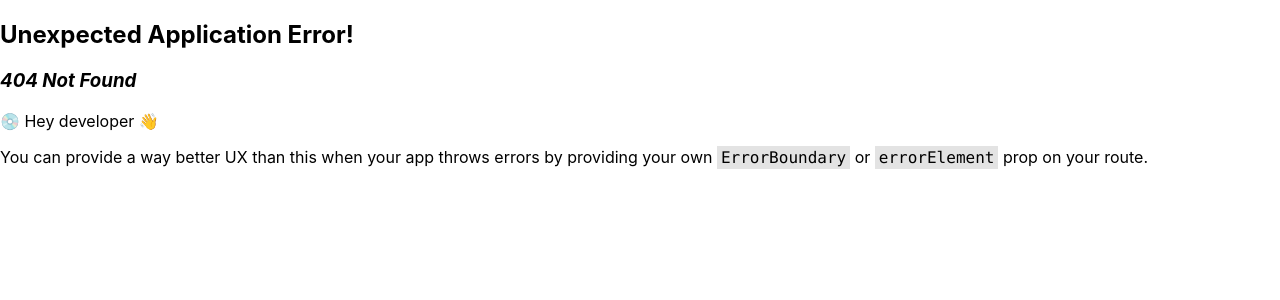
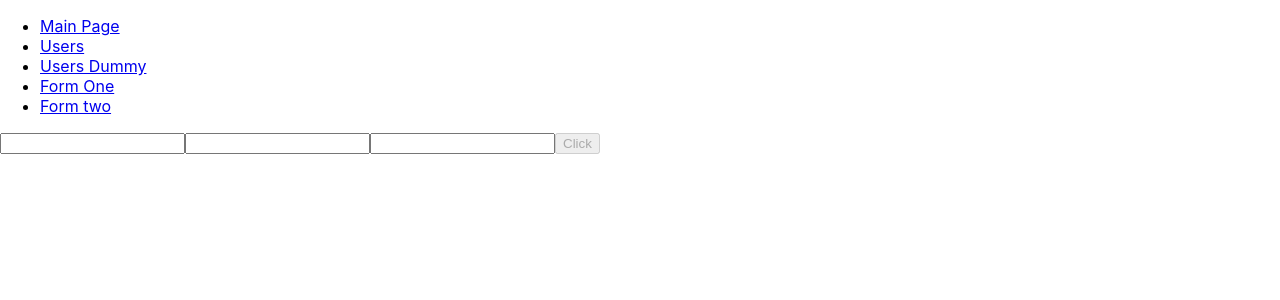
Before and after one commit to Olegogonovskyi/js_2024_ogonowskyi, a React (Create React App) app: page /formtwo in a window 1280 px wide. Before the commit this address had no page. Shown: the top 300 px of the page. Built offline with nearby package versions, Linux system fonts and the light colour scheme.

Commit message:
train-route-nav: 1. Make all JSON comp: done 2.Make all Dummy comp: done 3. Make routing and nav: done 4. forms validation: done
play with forms

```diff
--- /dev/null
+++ b/src/Pages/FormTwoPage.tsx
@@ -0,0 +1,12 @@
+import React, {FC} from 'react';
+import FormTwoComponent from "../components/Form components/FormTwoComponent";
+
+const FormTwoPage: FC = () => {
+    return (
+        <div>
+            <FormTwoComponent/>
+        </div>
+    );
+};
+
+export default FormTwoPage;
--- a/src/Pages/mainLayout.tsx
+++ b/src/Pages/mainLayout.tsx
@@ -9,6 +9,7 @@ const MainLayout:FC = () => {
                 <li><NavLink to={'/users'}>Users</NavLink></li>
                 <li><NavLink to={'/dummy-users'}>Users Dummy</NavLink></li>
                 <li><NavLink to={'/formone'}>Form One</NavLink></li>
+                <li><NavLink to={'/formtwo'}>Form two</NavLink></li>
 
             </ul>
 
--- /dev/null
+++ b/src/Validation/formTwovalid.tsx
@@ -0,0 +1,15 @@
+import {joiResolver} from "@hookform/resolvers/joi";
+import Joi from "joi";
+
+export const formTwovalid = Joi.object({
+    username: Joi.string().pattern(/^[a-zA-Z0-9]{1,5}$/).required().messages({
+        "string.pattern.base": "регулярного виразу, який відповідає одному слову, що містить від 1 до 5 символів, де можуть бути як букви, так і цифри"
+    }),
+    email: Joi.string().pattern(/^[a-zA-Z0-9._%+-]+@[a-zA-Z0-9.-]+\.[a-zA-Z]{2,}$/).required().messages({
+        "string.pattern.base": "регулярного виразу, який відповідає одному слову, що містить від 1 до 5 символів, де можуть бути як букви, так і цифри"
+    }),
+    age: Joi.number().min(20).max(25).required().messages({
+        "number.min":"шпіндюк, іди мультики дивитись",
+        "number.max":"нашо тобі то, ти вже, мабуть, мертвий"
+    })
+})
--- /dev/null
+++ b/src/components/Form components/FormTwoComponent.tsx
@@ -0,0 +1,34 @@
+import React, {FC} from 'react';
+import {useForm} from "react-hook-form";
+import {IFormOneModel} from "../../models/Form models/IFormOneModel";
+import {joiResolver} from "@hookform/resolvers/joi";
+import {formTwovalid} from "../../Validation/formTwovalid";
+
+const FormTwoComponent:FC = () => {
+
+    const {
+        register,
+        handleSubmit,
+        formState: {isValid, errors}} = useForm<IFormOneModel>({mode: "all",resolver: joiResolver(formTwovalid)})
+    const formTwoHandler = (formTwoData: IFormOneModel) => {
+      console.log(formTwoData)
+    }
+
+    return (
+        <div>
+            <form onSubmit={handleSubmit(formTwoHandler)}>
+                <input type="text" {...register('username')}/>
+                <input type="text" {...register('email')}/>
+                <input type="number" {...register('age')}/>
+
+                <button disabled={!isValid} >Click</button>
+
+                {errors.username && <p>{errors.username.message}</p>}
+                {errors.email && <p>{errors.email.message}</p>}
+                {errors.age && <p>{errors.age.message}</p>}
+            </form>
+        </div>
+    );
+};
+
+export default FormTwoComponent;
--- a/src/index.tsx
+++ b/src/index.tsx
@@ -9,6 +9,7 @@ import UsersPage from "./Pages/UsersPage";
 import UsersDummyPage from "./Pages/UsersDummy Page";
 import UserDummyDetailPage from "./Pages/UserDummyDetailPage";
 import FormOnePage from "./Pages/formOnePage";
+import FormTwoPage from "./Pages/FormTwoPage";
 
 const root = ReactDOM.createRoot(
     document.getElementById('root') as HTMLElement
@@ -40,6 +41,10 @@ const routes = createBrowserRouter([
             {
                 path:'/formone',
                 element: <FormOnePage/>
+            },
+            {
+                path: '/formtwo',
+                element: <FormTwoPage/>
             }
         ]
     }
```
